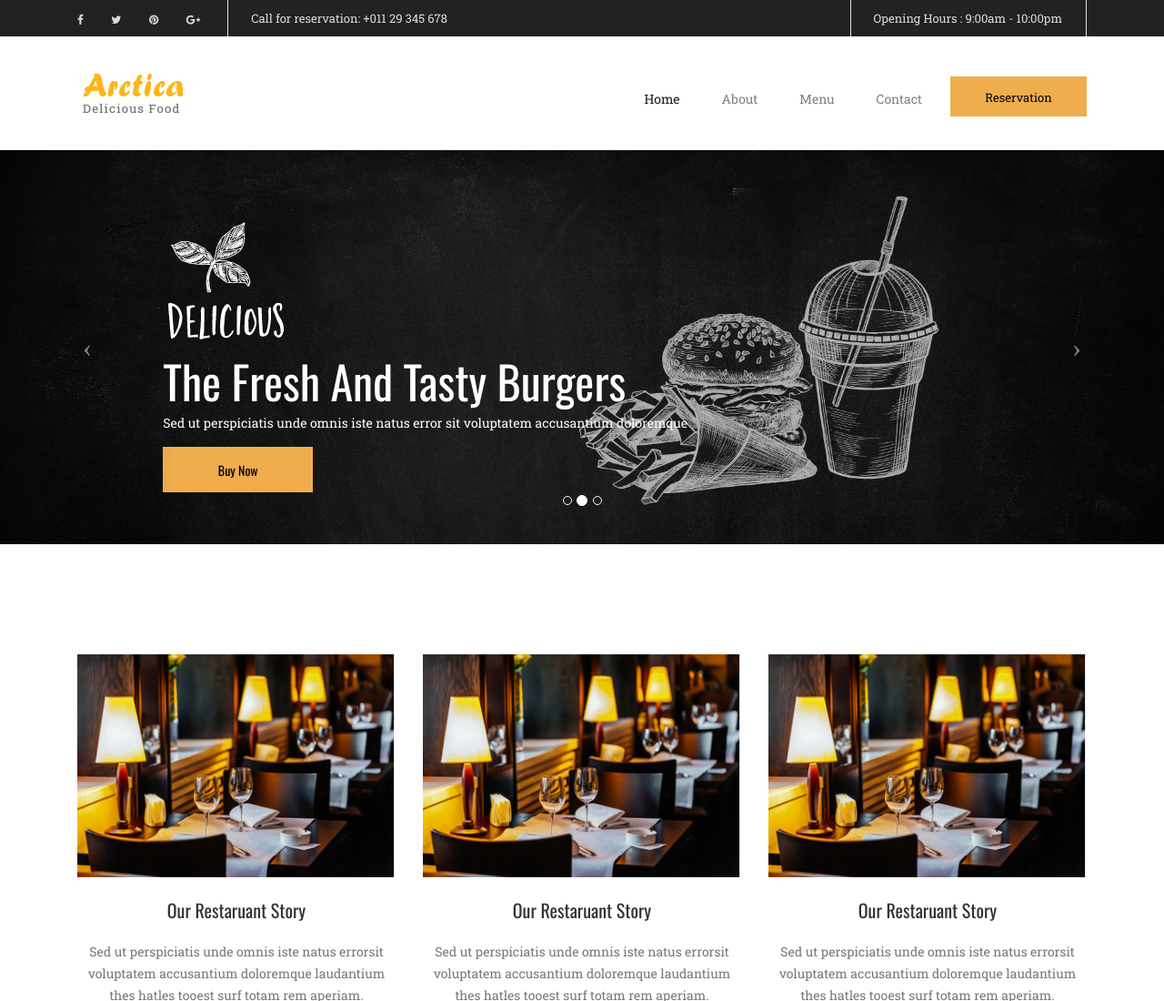
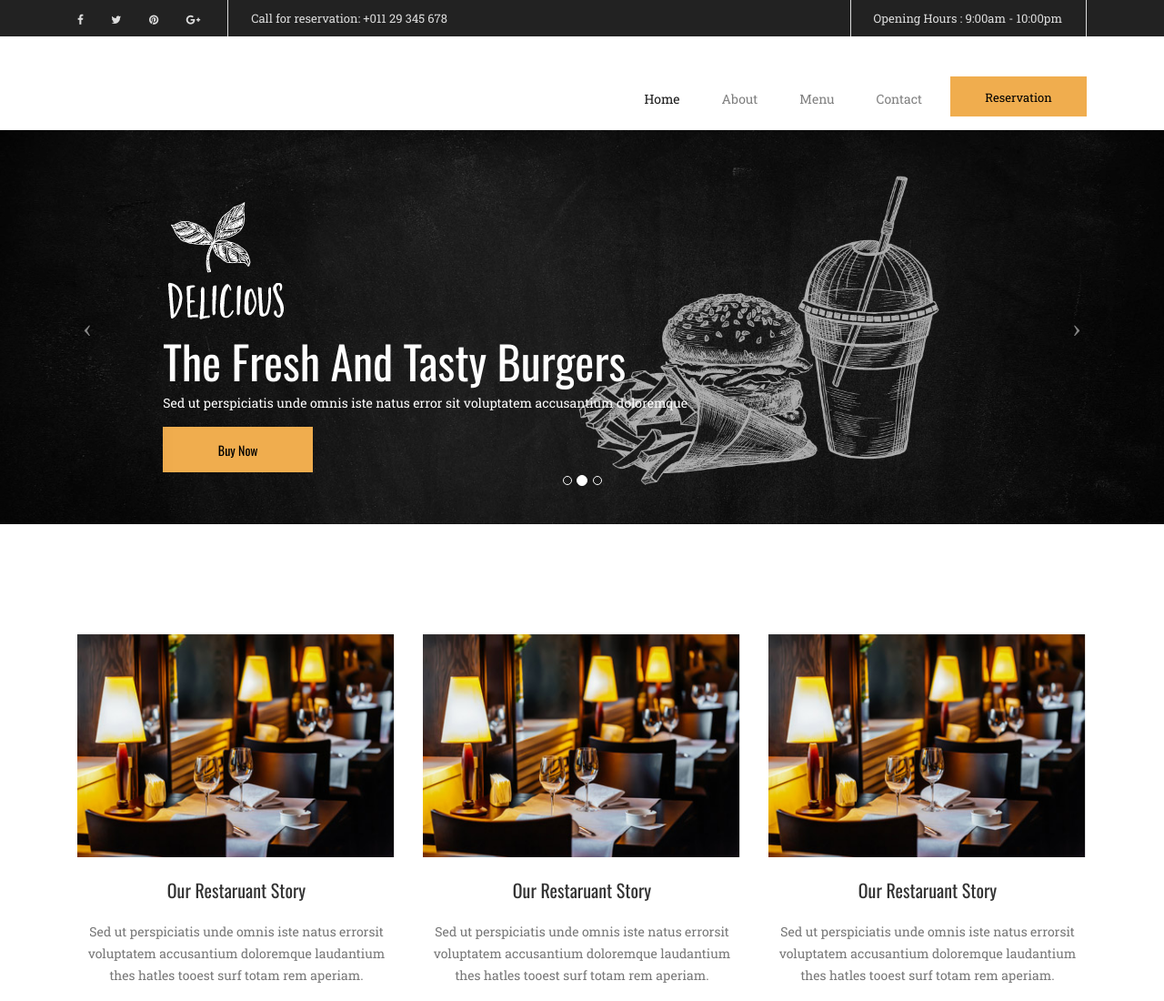
Before and after one commit to anhngoc1404/anhngoc1404.github.io, a plain HTML site: page index.html in a window 1280 px wide. Shown: the top 1100 px of the page at 91% size. Drawn offline with nearby package versions, Linux system fonts and the light colour scheme; files whose address does not match are found by name.

Commit message:
Toi vua thay doi index lan 2

```diff
--- a/index.html
+++ b/index.html
@@ -45,7 +45,7 @@
 
 			      </button>
 			      <div class="collapse navbar-toggleable-xs" id="mtren">
-			        <a class="navbar-brand text-xs-center text-sm-left" href="#"><img src="images/logo.png" alt=""></a>
+
 
 			        <ul class="nav navbar-nav float-sm-right">
 			          <li class="nav-item active">
```
